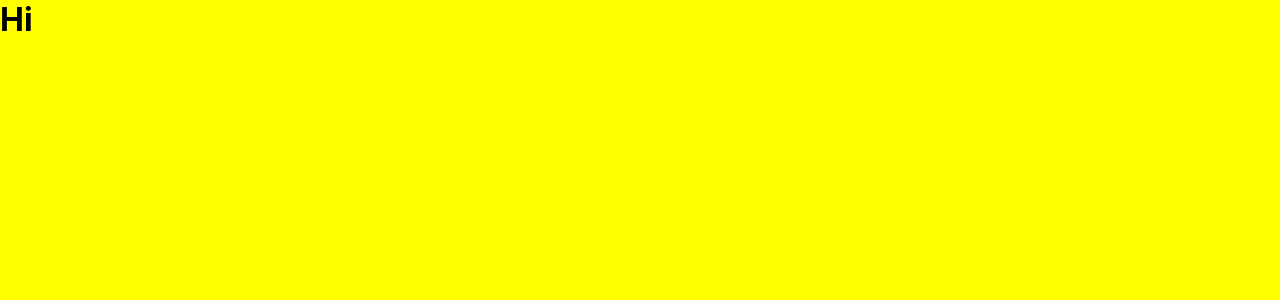
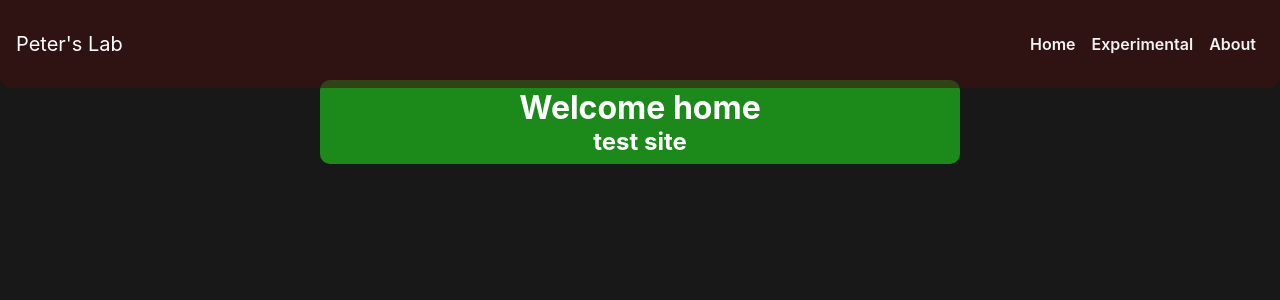
Before and after one commit to Peter-Mascherin/peters-lab, a React (Create React App) app: page / in a window 1280 px wide. Shown: the top 300 px of the page. Built offline with nearby package versions, Linux system fonts and the light colour scheme.

Commit message:
navigation seems to be done

```diff
--- /dev/null
+++ b/src/About.css
@@ -0,0 +1,13 @@
+
+
+.about-container
+{
+    background-color: rgb(183, 194, 31);
+    border-radius: 10px;
+    color: rgb(214, 37, 37);
+    width: 50%;
+    margin:auto;
+    margin-top:var(--margin-under-nav);
+    padding: 8px;
+    text-align: center;
+}
--- /dev/null
+++ b/src/About.js
@@ -0,0 +1,12 @@
+import "./About.css"
+
+function About()
+{
+    return(
+        <div className="about-container">
+            <h1>this page should tell you all about the site</h1>
+            </div>
+    )
+}
+
+export default About;
--- a/src/App.css
+++ b/src/App.css
@@ -1,4 +1,3 @@
-body
-{
-  background-color: yellow;
+body{
+  background-color: rgba(0, 0, 0, 0.904);
 }
--- a/src/App.js
+++ b/src/App.js
@@ -1,9 +1,26 @@
 import logo from './logo.svg';
 import './App.css';
+import Home from "./Home"
+import Navbar from './Navbar';
+import About from './About';
+import "./Navbar"
+import { BrowserRouter as Router, Routes, Route } from 'react-router-dom';
+import Experimental from './Experimental';
 
 function App() {
   return (
-    <h1>Hi</h1>
+    <Router>
+      <Navbar />
+      <main className="main-content">
+        <Routes>
+          <Route path="/" element={<Home />}/>
+          <Route path="/about" element={<About />}/>
+          <Route path="/experimental" element={<Experimental />}/>
+
+         {/*other stuff here*/}
+        </Routes>
+      </main>
+    </Router>
   );
 }
 
--- /dev/null
+++ b/src/Experimental.css
@@ -0,0 +1,11 @@
+.experimental-container
+{
+    background-color: rgb(29, 46, 202);
+    border-radius: 10px;
+    color: rgb(23, 155, 207);
+    width: 50%;
+    margin:auto;
+    margin-top:var(--margin-under-nav);
+    padding: 8px;
+    text-align: center;
+}
--- /dev/null
+++ b/src/Experimental.js
@@ -0,0 +1,13 @@
+import "./Experimental.css"
+
+function Experimental()
+{
+    return(
+        <div className="experimental-container">
+            <h1>Welcome to the lab</h1>
+            <h2>Experimental items will be in here, like games</h2>
+        </div>
+    )
+}
+
+export default Experimental;
--- /dev/null
+++ b/src/Home.css
@@ -0,0 +1,13 @@
+
+
+.home-container
+{
+    background-color: rgb(27, 138, 27);
+    border-radius: 10px;
+    color: white;
+    width: 50%;
+    margin:auto;
+    margin-top:var(--margin-under-nav);
+    padding: 8px;
+    text-align: center;
+}
--- /dev/null
+++ b/src/Home.js
@@ -0,0 +1,17 @@
+import "./Home.css"
+
+function Home()
+{
+    return(
+       <div className="home-container">
+        <h1>
+            Welcome home
+        </h1>
+
+        <h2>test site</h2>
+       </div>
+
+    );
+}
+
+export default Home;
--- /dev/null
+++ b/src/Navbar.css
@@ -0,0 +1,76 @@
+.header {
+    position: fixed;
+    width: 100%;
+    top: 0;
+    left: 0;
+    background-color: rgba(65, 16, 16, 0.582);
+    z-index: var(--z-fixed);
+    border-radius: 0px 0px 12px 12px;
+   }
+
+   .nav {
+    display: flex;
+    align-items: center;
+    justify-content: space-between;
+    position: relative;
+    height: var(--header-height);
+    margin: 1rem;
+   }
+
+   .nav__logo {
+    color: white;
+    transition: color 0.4s;
+    font-size: var(--h2-font-size);
+    font-family: var(--second-font);
+   }
+
+
+
+   .nav__toggle,
+   .nav__close {
+    font-size: 1.5rem;
+    color: var(--title-color);
+    cursor: pointer;
+   }
+
+   .nav__cta {
+    background-color: var(--first-color);
+    color: var(--title-color);
+    border: none;
+    border-radius: 4px;
+    cursor: pointer;
+    transition: background-color 0.3s ease;
+    padding: 0.75rem 1.5rem;
+   }
+   .nav__list {
+    display: flex;
+    flex-direction: row;
+    row-gap: 2.5rem;
+   }
+
+   .nav__item
+   {
+    padding: 4px;
+    margin-left:4px;
+    margin-right:4px;
+   }
+
+   .nav__link {
+    color: var(--title-color);
+    font-weight: var(--font-semi-bold);
+    transition: color 0.4s;
+   }
+
+   .nav__link:hover {
+    color: var(--first-color);
+   }
+
+   .nav__close {
+    position: absolute;
+    top: 1rem;
+    right: 1.5rem;
+   }
+
+   .show-menu {
+    right: 0;
+   }
--- /dev/null
+++ b/src/Navbar.js
@@ -0,0 +1,41 @@
+import { useState } from "react";
+import { NavLink } from "react-router-dom";
+
+import "./Navbar.css";
+
+function Navbar() {
+  return (
+    <header className="header">
+      <nav className="nav container">
+        <NavLink to="/" className="nav__logo">
+        Peter's Lab
+
+        </NavLink>
+
+        <div className={"nav__menu"} id="nav-menu">
+          <ul className="nav__list">
+            <li className="nav__item">
+              <NavLink to="/" className="nav__link">
+                Home
+              </NavLink>
+            </li>
+
+            <li className="nav__item">
+                <NavLink to="/experimental" className="nav__link">
+                    Experimental
+                </NavLink>
+            </li>
+
+            <li className="nav__item">
+                <NavLink to="/about" className="nav__link">
+                    About
+                </NavLink>
+            </li>
+          </ul>
+        </div>
+      </nav>
+    </header>
+  );
+}
+
+export default Navbar;
--- a/src/index.css
+++ b/src/index.css
@@ -6,7 +6,7 @@ body {
   -webkit-font-smoothing: antialiased;
   -moz-osx-font-smoothing: grayscale;
 
-  background-color: rgb(124, 55, 55); /* red */
+
 
 
 }
@@ -24,9 +24,17 @@ code {
 
 :root {
   --header-height: 3.5rem;
+  --first-color: hsl(28, 88%, 62%);
+  --title-color: hsl(0, 0%, 95%);
+  --text-color: hsl(0, 0%, 75%);
+  --body-color: hsl(0, 0%, 6%);
+  --margin-under-nav: 10vh;
+  --h2-font-size: 1.25rem;
+  --small-font-size: 0.813rem;
+  --font-semi-bold: 600;
   --z-tooltip: 10;
   --z-fixed: 100;
-}
+ }
 
 ul{
   list-style: none;
```
